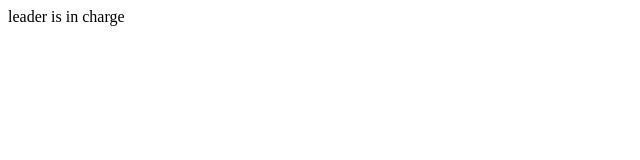
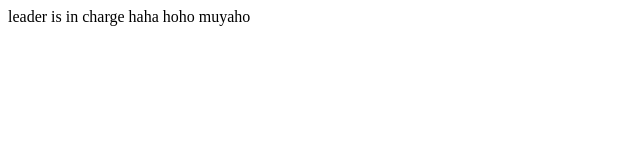
Before and after one commit to ho9938/pseudo-project, a plain HTML site: page index.html in a window 1280 px wide. Shown: the whole page, without its empty margins (0-640 px from the left). Drawn offline with Linux system fonts and the light colour scheme.

Commit message:
second commit

```diff
--- a/index.html
+++ b/index.html
@@ -8,6 +8,9 @@
   <body>
     <nav>
         leader is in charge
+        haha
+        hoho
+        muyaho
     </nav>
 
     <main></main>
```
